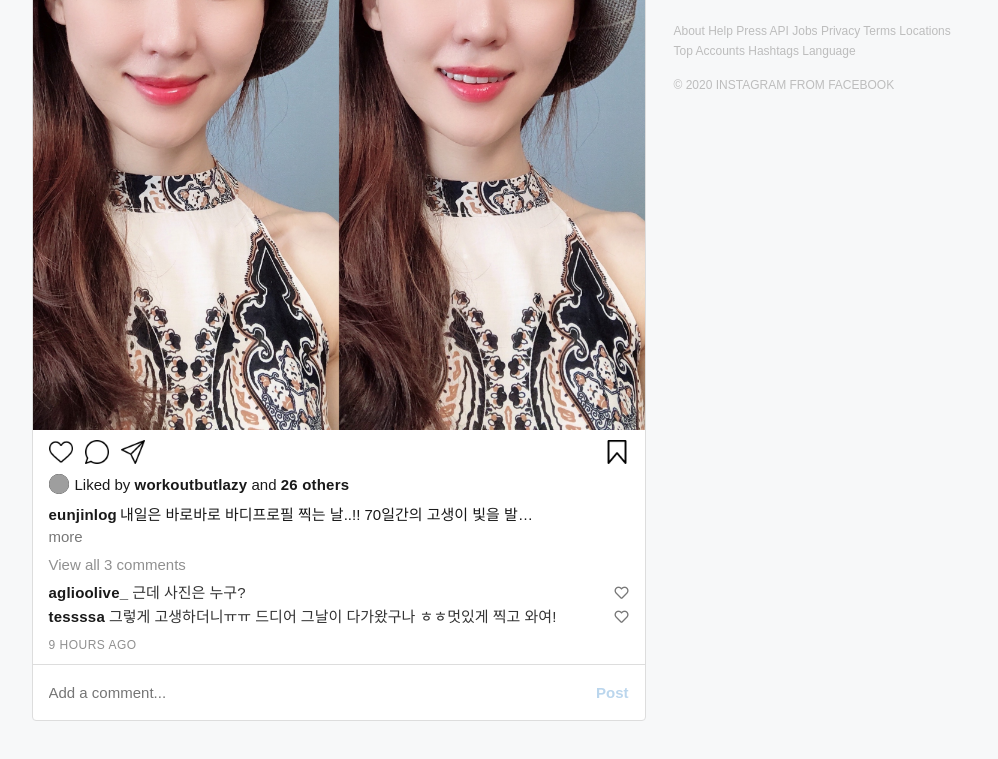
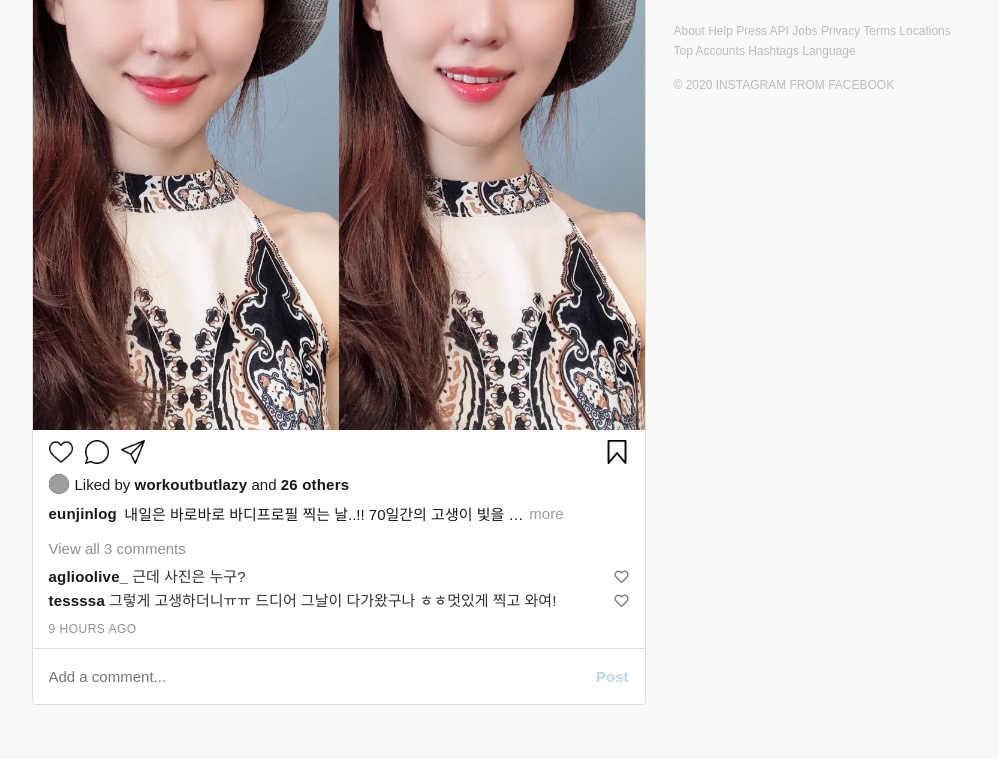
Before and after one commit to wecode-bootcamp-korea/15-React-Westagram-2, a React app: page /main-eunjinlee in a window 1280 px wide. Shown: the part 483-1242 px from the top of the page, without its empty margins (141-1139 px from the left). Built offline with nearby package versions, Linux system fonts and the light colour scheme; grey boxes are pictures that could not be loaded; a web font is replaced by a local one.

Commit message:
피드 본문 및 댓글 기능 디테일 수정

```diff
--- a/src/Pages/eunjinlee/Main/Aside/Recommend/Recommend.js
+++ b/src/Pages/eunjinlee/Main/Aside/Recommend/Recommend.js
@@ -12,8 +12,7 @@ class Recommend extends React.Component {
             !newStory
               ? 'suggestion-user-container new-story-false'
               : 'suggestion-user-container'
-          }
-        >
+          }>
           <img alt='User profile' src={profile} />
         </div>
         <div className='suggestion-user-info'>
@@ -21,9 +20,8 @@ class Recommend extends React.Component {
           <p>{status}</p>
         </div>
         <p
-          className='follow-btn'
-          onClick={() => followUser(id)}
-        >
+          className={isFollowing ? 'follow-btn following' : 'follow-btn'}
+          onClick={() => followUser(id)}>
           {isFollowing ? 'Following' : 'Follow'}
         </p>
       </li>
--- a/src/Pages/eunjinlee/Main/Aside/Recommend/Recommend.scss
+++ b/src/Pages/eunjinlee/Main/Aside/Recommend/Recommend.scss
@@ -50,5 +50,9 @@
     color: $font-color-blue;
     font-size: $font-size-extrasmall;
     font-weight: $font-weight-bold;
+
+    &.following {
+      color: $font-color-gray;
+    }
   }
 }
--- a/src/Pages/eunjinlee/Main/Comments/Comments.js
+++ b/src/Pages/eunjinlee/Main/Comments/Comments.js
@@ -80,7 +80,8 @@ class Comments extends React.Component {
           <p
             className='comment__view-all'
             onClick={this.viewComments}>
-            View {commentList.length === 1 ? '' : 'all'} {commentList.length} comment{commentList.length === 1 ? '' : 's'}
+            {openComments ? "Hide comments" : `View ${commentList.length === 1 ? '' : 'all'} ${commentList.length} comment${commentList.length === 1 ? '' : 's'}`}
+
           </p>
           <ul className={!openComments ? 'comment__list' : 'comment__list view'}>
             {commentList.map((comment, index) => {
@@ -92,7 +93,6 @@ class Comments extends React.Component {
                   text={comment.text}
                   like={comment.like}
                   removeComment={this.removeComment}
-                  // getHeartIndex={this.getHeartIndex}
                   likeComment={this.likeComment}/>
               )
             })}
--- a/src/Pages/eunjinlee/Main/Feeds/Feeds.js
+++ b/src/Pages/eunjinlee/Main/Feeds/Feeds.js
@@ -18,9 +18,7 @@ class Feeds extends React.Component {
   }
 
   render() {
-
     const isArticleOpen = this.state.articleOpen
-
     return (
       <div className='Feeds'>
         <article className='feed-container'>
@@ -29,28 +27,21 @@ class Feeds extends React.Component {
               <img
                 src='https://images.unsplash.com/photo-1516876711927-904e13c2a8d6?ixlib=rb-1.2.1&ixid=eyJhcHBfaWQiOjEyMDd9&auto=format&fit=crop&w=2167&q=80'
                 alt='Account'
-                className='feed__user-profile'
-              />
+                className='feed__user-profile'/>
               <div className='feed__user-status-box'>
-                <a>
-                  eunjinlog
-                </a>
-                <p>
-                  Seoul, Korea
-                </p>
+                <a>eunjinlog</a>
+                <p>Seoul, Korea</p>
               </div>
             </div>
             <img
               alt='more-menu'
               src='/images/eunjinlee/more.png'
-              className='feed__more-button'
-            />
+              className='feed__more-button'/>
           </header>
           <img
             alt='Feed'
             src='/images/eunjinlee/myfeed.JPG'
-            className='feed__posts'
-          />
+            className='feed__posts'/>
           <section className='feed-content'>
             <div className='feed__icons-container'>
               <div className='feed__icon-box-left'>
@@ -83,13 +74,13 @@ class Feeds extends React.Component {
               </div>
             </div>
             <article className='feed__article-container'>
-              <span className={'feed__article' + (isArticleOpen ? 'open' : '')} id='article'>
-                <a>
-                  eunjinlog
-                </a>
-                내일은 바로바로 바디프로필 찍는 날..!! 70일간의 고생이 빛을 발하는 날이다. 요 며칠 촬영 의상이랑 화장 어떻게 할지 엄청 고민하고 엎다가 이제 결정했다 후후.. 생애 처음으로 다이어트를 해 봤는데, 생각보다 그렇게 힘들지는 않았던 것 같다! 최대 56kg에서 현재 46kg 찍고 수분조절 중이다. 맛있는 거 다같이 먹으러 가서 편의점 닭가슴살 주섬주섬 뜯고 있는 나를 옆에서 응원해주신 부모님 그리고 친구들 너무 고맙다링,, 내일 촬영 끝나고 치킨 조진다!!!!
+              <span>
+                <a className={isArticleOpen ? 'open' : ''}> eunjinlog </a>
+                <p className={isArticleOpen ? 'feed__article open' : 'feed__article'}>
+                  내일은 바로바로 바디프로필 찍는 날..!! 70일간의 고생이 빛을 발하는 날이다. 요 며칠 촬영 의상이랑 화장 어떻게 할지 엄청 고민하고 엎다가 이제 결정했다 후후.. 생애 처음으로 다이어트를 해 봤는데, 생각보다 그렇게 힘들지는 않았던 것 같다! 최대 56kg에서 현재 46kg 찍고 수분조절 중이다. 맛있는 거 다같이 먹으러 가서 편의점 닭가슴살 주섬주섬 뜯고 있는 나를 옆에서 응원해주신 부모님 그리고 친구들 너무 고맙다링,, 내일 촬영 끝나고 치킨 조진다!!!!
+                </p>
                 <span
-                  className={isArticleOpen ? 'feed__article-more-button open' : 'feed__article-more-button'}
+                  className={isArticleOpen ? 'show-article open' : 'show-article'}
                   onClick={this.openArticle}>
                   {isArticleOpen ? 'hide' : 'more'}
                 </span>
--- a/src/Pages/eunjinlee/Main/Feeds/Feeds.scss
+++ b/src/Pages/eunjinlee/Main/Feeds/Feeds.scss
@@ -119,44 +119,47 @@
       margin-bottom: 6px;
       display: flex;
 
-      .feed__article {
-        width: 490px;
+      a {
+        @include user-link;
+        margin-right: 3px;
+        position: relative;
+        top: -7px;
+
+        &.open {
+          top: -1px;
+        }
+      }
+
+      p {
+        width: 400px;
         display: inline-block;
         text-overflow: ellipsis;
         overflow: hidden;
         white-space: nowrap;
 
         &.open {
-          width: 560px;
+          display: inline;
           text-overflow: '';
           overflow: visible;
           white-space: normal;
         }
+      }
 
-        // &.open > .feed__article-more-button {
-        //   color: #777;
-        //   cursor: pointer;
-        //   margin-left: 6px;
-        // }
-
-        a {
-          @include user-link;
-          margin-right: 3px;
-        }
-
-        .feed__article-more-button {
-          display: block;
+      .show-article  {
+          display: inline;
           cursor: pointer;
-          color: #777;
-          margin-left: 0;
+          color: #999;
+          font-weight: $font-weight-medium;
+          margin-left: 5px;
+          position: relative;
+          top: -7px;
 
           &.open {
-            color: #777;
-            cursor: pointer;
-            margin-left: 6px;
+            margin-left: 7px;
+            top: 0px;
           }
-        }
       }
+
     }
   }
 }
```
Also changed, not shown: 1 other file.
